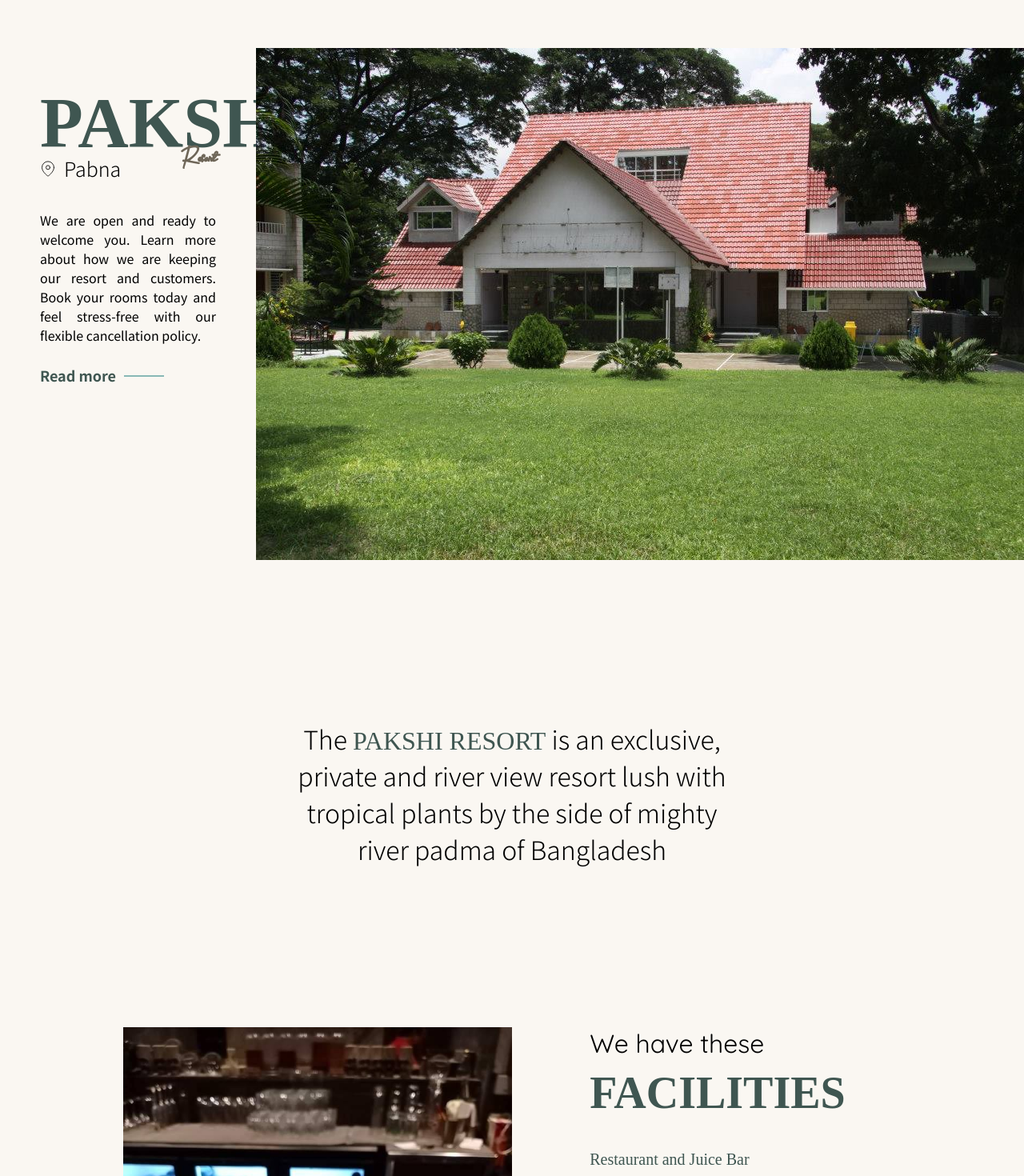
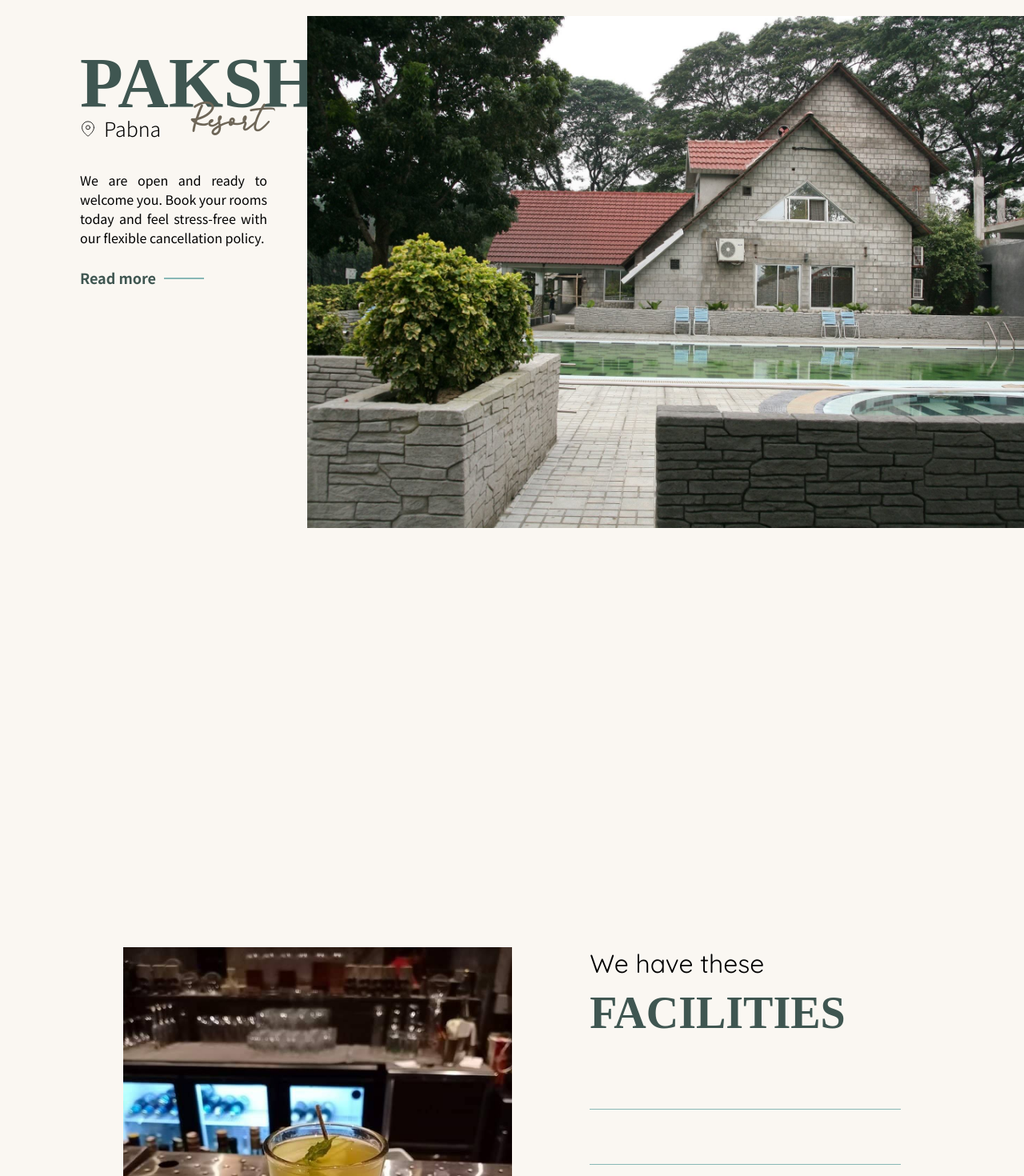
Before and after one commit to Dhruba10414/pakshi_resort, a React (Create React App) app in the folder frontend/: page / in a window 1280 px wide. Shown: the part 100-1570 px from the top of the page at 80% size. Built offline with nearby package versions, Linux system fonts and the light colour scheme; grey boxes are pictures that could not be loaded; a web font is replaced by a local one.

Commit message:
ADD: intro animation.

```diff
--- a/frontend/src/App.js
+++ b/frontend/src/App.js
@@ -2,6 +2,7 @@ import React, { useEffect } from "react";
 import { BrowserRouter as Router, Route, Redirect } from "react-router-dom";
 import { setUser, clearUser } from "./redux/user/userAction";
 import { connect } from "react-redux";
+import gsap from 'gsap';
 import "./styles/App.scss";
 
 // Pages
@@ -18,11 +19,14 @@ import Rooms from "./pages/Rooms";
 function App({ setUser, isLogedIn }) {
   // const location = useLocation();
   useEffect(() => {
+    gsap.to('body', 0, {css: {visibility: "visible"}});
+
     if (localStorage.getItem("user")) {
       const retrievedObject = localStorage.getItem("user");
       setUser(JSON.parse(retrievedObject));
     }
   }, []);
+
 
   return (
     <div className="App">
--- a/frontend/src/animations/HomeAnim.js
+++ b/frontend/src/animations/HomeAnim.js
@@ -1,14 +1,70 @@
 import gsap from "gsap";
+import ScrollTrigger from 'gsap/ScrollTrigger';
+gsap.registerPlugin(ScrollTrigger);
 
 export const HomeAnim = () => {
+    // Banner block
+    let tl = gsap.timeline();
+    tl.from(".home .home__container .home-image img", 1.5, {
+        x: "-100%",
+        ease: "expo.inOut",
+    })
+    .to(".home .home-heading", 1, {
+        opacity: 1,
+        y: -50,
+        ease: "power4",
+    })
+
+    // Short desc
+    gsap.from(".short-desc", {
+        opacity: 0,
+        y: 100,
+        duration: 1.2,
+        delay: 1,
+        ease: "power4",
+        scrollTrigger: {
+            trigger: ".short-desc",
+        },
+    })
+    // Feature list
+    gsap.from(".feature-list .feature p", {
+        y: 50,
+        duration: 1,
+        stagger: {amount: 0.4},
+        ease: "power4",
+        scrollTrigger: {
+            trigger: ".feature-list",
+        },
+    })
+    // Room block
+    gsap.from(".home__rooms .heading-block", {
+        y: 100,
+        opacity: 0,
+        duration: 1,
+        ease: "power4.inOut",
+        scrollTrigger: {
+            trigger: ".home__rooms",
+            start: "top end+=80%",
+        },
+    })
+    // Park block
+    gsap.to(".home__park .park-overlay", {
+        height: 0,
+        duration: 0.5,
+        ease: "ease.inOut",
+        scrollTrigger: {
+            trigger: '.home__park'
+        }
+    })
 
 }
 
 export const overlayAnimation = (completeAnimation) => {
     let tl = gsap.timeline();
+
     tl.to(".homeoverlay .loading-container img", 0.5, {
         opacity: 0,
-        delay: 2
+        delay: 1
     })
     .to(".homeoverlay .divider", 1, {
         height: 0,
--- a/frontend/src/components/Home/Eat.js
+++ b/frontend/src/components/Home/Eat.js
@@ -1,4 +1,4 @@
-import React from "react";
+import React, { useEffect } from "react";
 import { Link } from "react-router-dom";
 
 import view7 from "../../assets/images/resort/view7.JPG";
--- a/frontend/src/components/Home/Features.js
+++ b/frontend/src/components/Home/Features.js
@@ -16,16 +16,16 @@ function Features() {
     const imageHandler = (value) => {
       setTimeout(() => {
         setFront(value);
+        setBack(front);
       }, 300);
-      setBack(front);
     }
 
 
     useEffect(() => {
       const tl = gsap.timeline();
-      tl.from(".image .image-2", 0.8, {
+      tl.from(".image .image-2", 1, {
         x: "-100%",
-        ease: "expo.inOut",
+        ease: "power4",
       });
 
     }, [front]);
@@ -33,6 +33,7 @@ function Features() {
   return (
     <>
       <div className="image">
+        <div className="odiv"></div>
         <img className="image-1" src={imageArray[back]} alt="" />
         <img className="image-2" src={imageArray[front]} alt="" />
       </div>
--- a/frontend/src/components/Home/Heading.js
+++ b/frontend/src/components/Home/Heading.js
@@ -26,8 +26,7 @@ function Heading() {
         Pabna
       </h2>
       <p>
-        We are open and ready to welcome you. Learn more about how we are
-        keeping our resort and customers. Book your rooms today and feel
+        We are open and ready to welcome you. Book your rooms today and feel
         stress-free with our flexible cancellation policy.
       </p>
       <Link to="/">Read more</Link>
--- a/frontend/src/components/Home/HomeContent.js
+++ b/frontend/src/components/Home/HomeContent.js
@@ -1,4 +1,4 @@
-import React from "react";
+import React, { useEffect } from "react";
 import resort from "../../assets/images/resort.jpg";
 import Footer from "../Footer";
 import Eat from "./Eat";
@@ -7,8 +7,13 @@ import Heading from "./Heading";
 import Park from "./Park";
 import Rooms from "./Rooms";
 import Navigation from "../Navigation/Navigation";
+import { HomeAnim } from "../../animations/HomeAnim";
 
 function HomeContent() {
+  useEffect(() => {
+    HomeAnim();
+  }, []);
+
   return (
     <>
       <div className="home">
@@ -17,12 +22,9 @@ function HomeContent() {
           <div className="home-heading">
             <Heading />
           </div>
-          <div
-            className="home-image"
-            style={{
-              background: `url(${resort}) no-repeat center center / cover`,
-            }}
-          ></div>
+          <div className="home-image">
+            <img src={resort} alt="" />
+          </div>
         </div>
 
         <div className="home__features">
--- a/frontend/src/components/Home/Park.js
+++ b/frontend/src/components/Home/Park.js
@@ -4,6 +4,8 @@ import parkImage from "../../assets/images/resort/view-6.JPG";
 
 function Park() {
   return (
+    <>
+    <div className="park-overlay"></div>
     <div className="park">
       <div className="heading">
         <h1>Relax and revive your mental health with our natural park.</h1>
@@ -16,6 +18,7 @@ function Park() {
         <Link to="/">Learn more</Link>
       </div>
     </div>
+    </>
   );
 }
 
--- a/frontend/src/styles/App.scss
+++ b/frontend/src/styles/App.scss
@@ -40,4 +40,7 @@
 body,
 html {
   background: #FAF7F2;
+  visibility: hidden;
+  user-select: none;
+  overscroll-behavior: none;
 }
--- a/frontend/src/styles/components/Home/Features.scss
+++ b/frontend/src/styles/components/Home/Features.scss
@@ -28,12 +28,15 @@
       top: 0;
       left: 0;
       width: 100%;
+      height: 80vh;
     }
     .image-1 {
       z-index: 0;
+      width: 100%;
     }
     .image-2 {
       z-index: 1;
+      width: 100%;
     }
   }
   .content {
@@ -85,8 +88,9 @@
       .feature {
         padding: 20px 0 20px;
         border-bottom: 0.1px solid var(--primary-color-light);
+        overflow: hidden;
         p {
-          font-size: 20px;
+          font-size: 25px;
           font-family: var(--primary-font);
           color: var(--primary-color);
           cursor: pointer;
--- a/frontend/src/styles/pages/Home.scss
+++ b/frontend/src/styles/pages/Home.scss
@@ -6,13 +6,17 @@
     position: relative;
     overflow: hidden;
 
-
     .home-image {
       position: absolute;
-      bottom: 0;
+      bottom: 5vh;
       right: 0;
       height: 80vh;
-      width: 75%;
+      width: 70%;
+      overflow: hidden;
+      img{
+        width: 100%;
+        height: 100%;
+      }
       @include media("<=phone") {
         width: 100%;
         height: 40vh;
@@ -21,12 +25,13 @@
     }
 
     .home-heading {
+      opacity: 0;
       position: absolute;
       bottom: 0;
       left: 0;
       height: 80vh;
-      width: 25%;
-      padding: 50px 50px 0 50px;
+      width: 30%;
+      padding: 50px 50px 0 100px;
       @include media("<=phone") {
         width: 100%;
         height: 40vh;
@@ -67,7 +72,7 @@
         }
       }
       h3 {
-        font-family: WRITTEN;
+        font-family: WRITTEN2;
         font-size: 2.5rem;
         line-height: 2.5rem;
         font-weight: bold;
@@ -135,7 +140,7 @@
     p.short-desc {
       width: 50%;
       margin: auto;
-      margin-top: 100px;
+      // margin-top: 100px;
       margin-bottom: 100px;
       font-size: 2rem;
       font-family: var(--secondary-font);
@@ -203,8 +208,21 @@
     width: 100%;
     margin-top: 100px;
     margin-bottom: 100px;
+    position: relative;
+    overflow: hidden;
     @include media("<=phone") {height: 40vh; margin-top: 50px; }
+    .park-overlay{
+      width: 100%; height: 80vh;
+      background: var(--primary-color);
+      position: absolute;
+      top: 0;
+      top: 0;
+      z-index: 5;
+    }
     .park{
+      position: absolute;
+      top: 0;
+      left: 0;
       height: 80vh;
       width: 100%;
       background: linear-gradient(
--- a/frontend/src/styles/variable.scss
+++ b/frontend/src/styles/variable.scss
@@ -1,7 +1,7 @@
-// @font-face {
-//     font-family: WRITTEN;
-//     src: url("../assets/fonts/BeatneyRegular-qZmWr.ttf");
-// }
+@font-face {
+    font-family: WRITTEN2;
+    src: url("../assets/fonts/BeatneyRegular-qZmWr.ttf");
+}
 @font-face {
     font-family: WRITTEN;
     src: url("../assets/fonts/Signature.ttf");
```
Also changed, not shown: frontend/src/assets/images/resort.jpg, frontend/src/assets/images/resort2.jpg (added).
